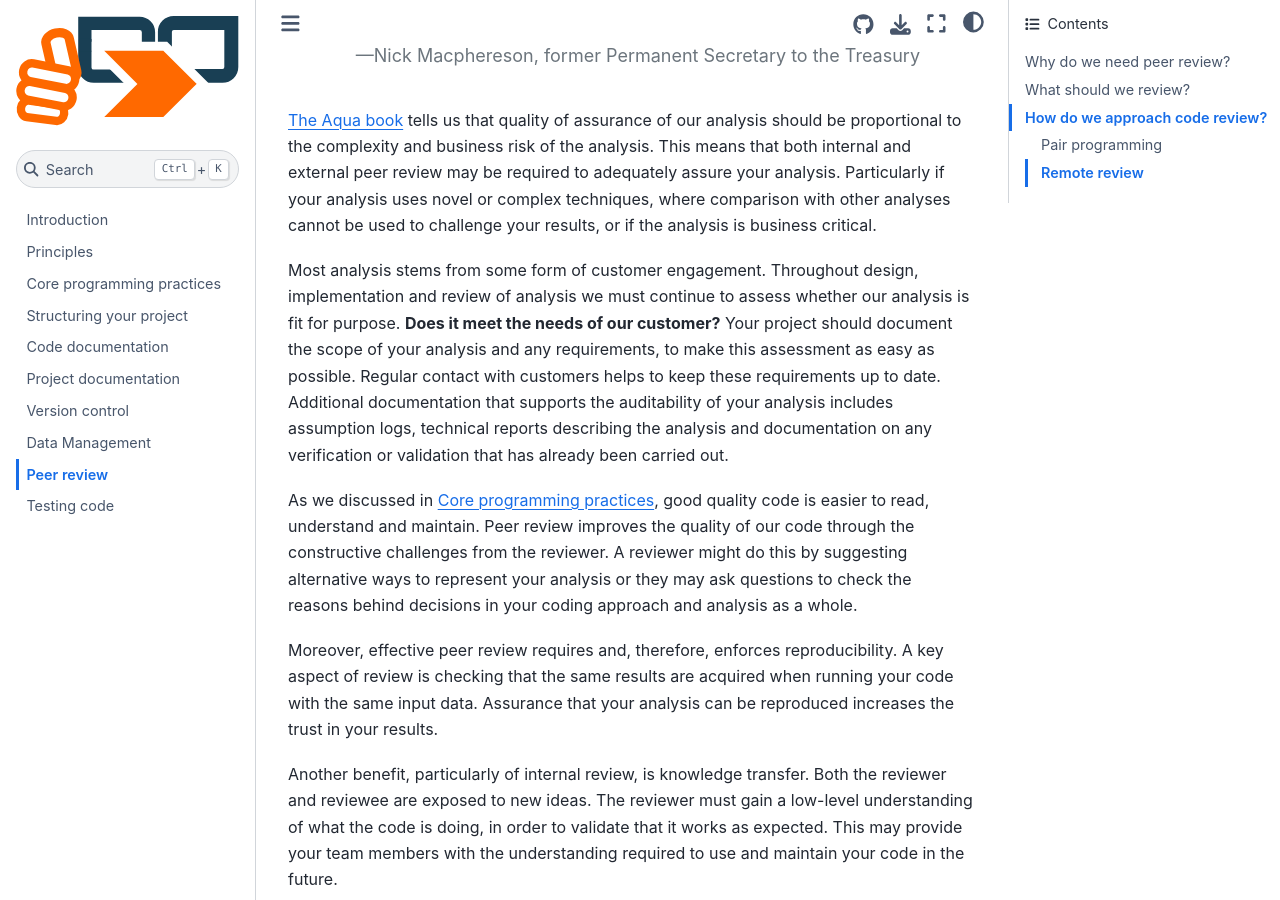
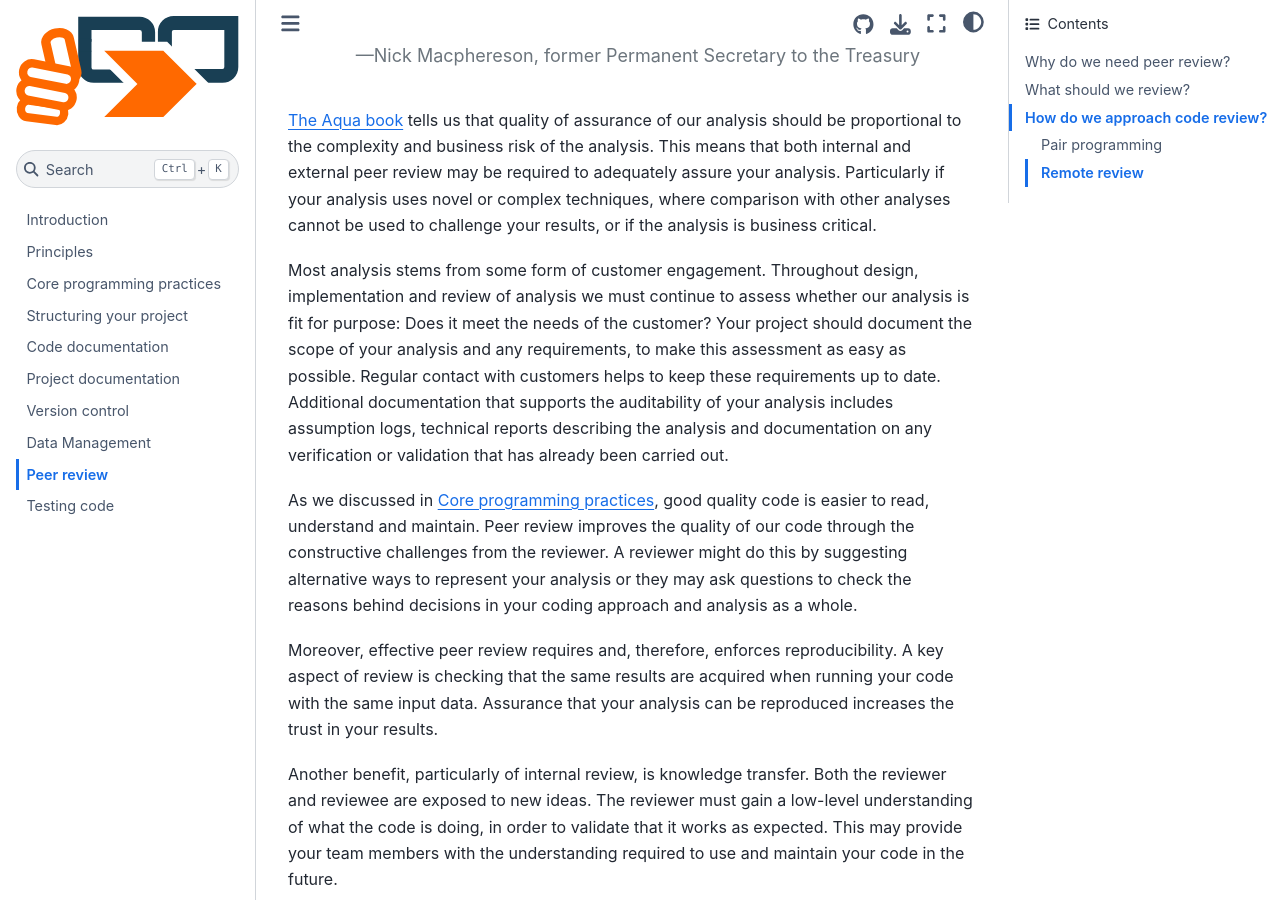
Before and after one commit to best-practice-and-impact/qa-of-code-guidance, a Jupyter Book: the page built from book/peer_review.md, in a window 1280 px wide and 900 px high, scrolled down 711 px. Built offline with Jupyter Book 1.0.4 settings and Sphinx 7.4.7 and the Sphinx Book theme 1.1.4, drawn with Linux system fonts in a browser that asks for light colours; some of the changed text lies outside the part shown.

Commit message:
Minor edits

```diff
--- a/book/peer_review.md
+++ b/book/peer_review.md
@@ -20,7 +20,7 @@
 
 [The Aqua book](https://www.gov.uk/government/publications/the-aqua-book-guidance-on-producing-quality-analysis-for-government) tells us that quality of assurance of our analysis should be proportional to the complexity and business risk of the analysis. This means that both internal and external peer review may be required to adequately assure your analysis. Particularly if your analysis uses novel or complex techniques, where comparison with other analyses cannot be used to challenge your results, or if the analysis is business critical.
 
-Most analysis stems from some form of customer engagement. Throughout design, implementation and review of analysis we must continue to assess whether our analysis is fit for purpose. **Does it meet the needs of our customer?** Your project should document the scope of your analysis and any requirements, to make this assessment as easy as possible. Regular contact with customers helps to keep these requirements up to date. Additional documentation that supports the auditability of your analysis includes assumption logs, technical reports describing the analysis and documentation on any verification or validation that has already been carried out.
+Most analysis stems from some form of customer engagement. Throughout design, implementation and review of analysis we must continue to assess whether our analysis is fit for purpose: Does it meet the needs of the customer? Your project should document the scope of your analysis and any requirements, to make this assessment as easy as possible. Regular contact with customers helps to keep these requirements up to date. Additional documentation that supports the auditability of your analysis includes assumption logs, technical reports describing the analysis and documentation on any verification or validation that has already been carried out.
 
 As we discussed in [](core_programming.md), good quality code is easier to read, understand and maintain. Peer review improves the quality of our code through the constructive challenges from the reviewer. A reviewer might do this by suggesting alternative ways to represent your analysis or they may ask questions to check the reasons behind decisions in your coding approach and analysis as a whole.
 
@@ -98,19 +98,17 @@
 
 Internal review should be carried out within your teams. Reviewing code from those with more and less experience is beneficial.
 
-
 ## How do we approach code review?
 
 ### Pair programming
 
 > Two heads are better than one.
 
-This practice combines the code writing and review process into one step. Here, two or three developers work together on a writing a single piece of code. Each developer takes turns to actively author parts of the code, while others provide real time feedback on the code being written.
+This practice combines the code writing and the review process into one step. Here, two or three developers work together on a writing a single piece of code. Each developer takes turns to actively author parts of the code, while others provide real time feedback on the code being written.
 
 This encourages developers to think about and vocalise why they are writing code in a particular way. It gives reviewers a chance to suggest improvements and question the author's approach as they write the code. The rotational aspect of this practice ensures that all team members gain experience from both the author and review perspective. From both angles, you'll learn new techniques and practices.
 
 If used regularly, this approach can help you to get used to receiving constructive feedback and being more open to improve your coding practices.
-
 
 ### Remote review
 
```
Also changed, not shown: other parts of book/peer_review.md (+2 -0 lines).
